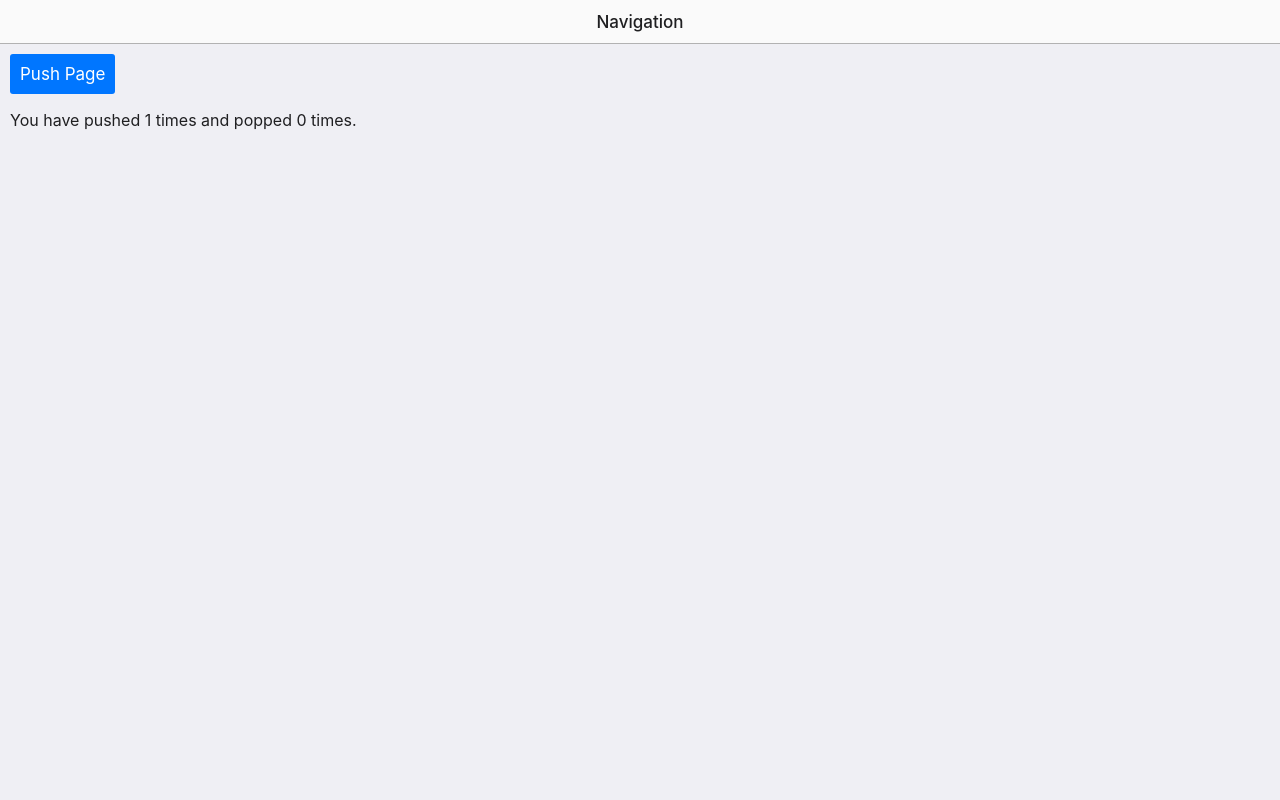
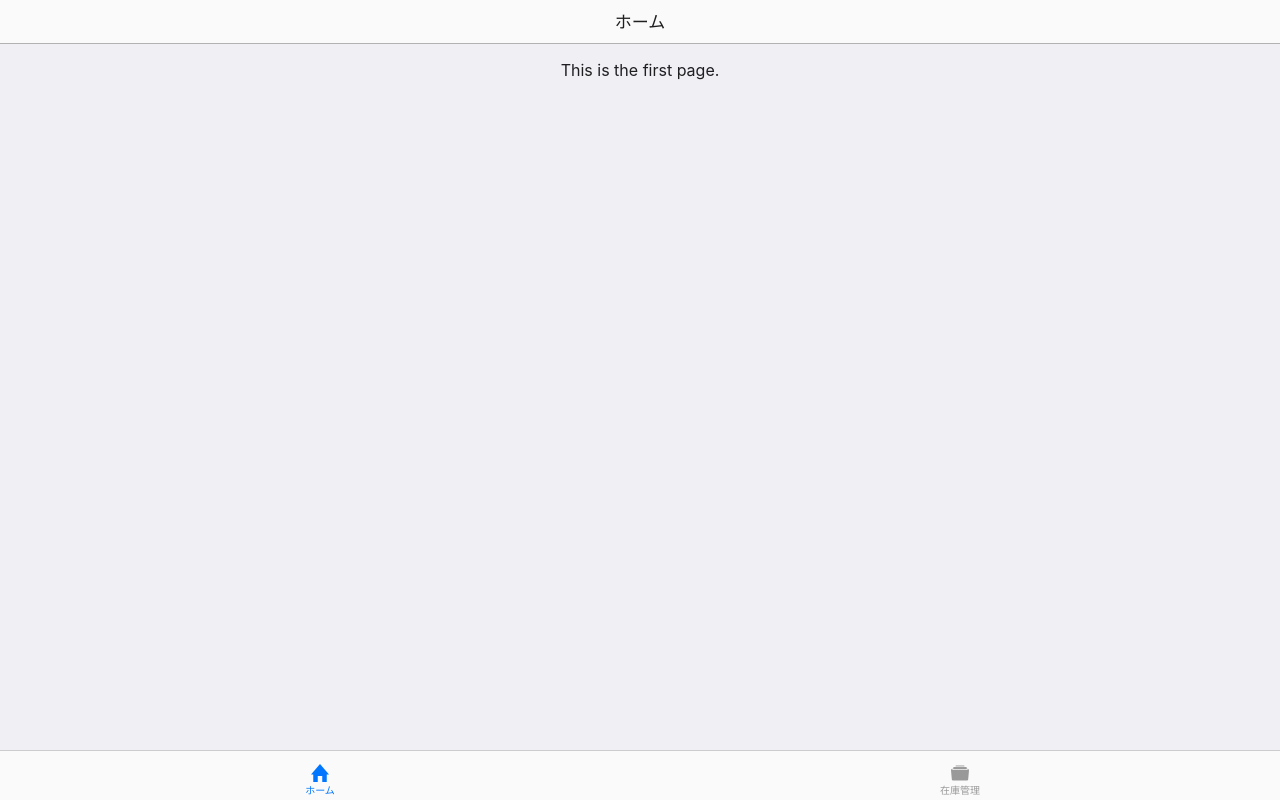
Before and after one commit to bennie-a/chris, a website: page www/index.html in a window 1280 px wide. Drawn offline with Linux system fonts and the light colour scheme; files whose address does not match are found by name.

Commit message:
タブ機能を追加。

```diff
--- a/www/index.html
+++ b/www/index.html
@@ -28,6 +28,11 @@
       document.documentElement.setAttribute('onsflag-iphonex-portrait', '');
       document.documentElement.setAttribute('onsflag-iphonex-landscape', '');
     }
+
+    document.addEventListener('prechange', function(event) {
+      document.querySelector('ons-toolbar .center')
+        .innerHTML = event.tabItem.getAttribute('label');
+    });
   </script>
 </head>
 <body>
@@ -42,20 +47,32 @@
   <ons-template id="page.html">
     <ons-page>
       <ons-toolbar>
-        <div class="left">
-          <ons-back-button>Back</ons-back-button>
-        </div>
-        <div class="center">Navigation</div>
+        <div class="center">ホーム</div>
       </ons-toolbar>
 
       <section style="padding: 10px">
-        <ons-button ng-click="navi.pushPage('page.html')">
-          Push Page
-        </ons-button>
-
-        <p>
-          You have pushed {{ app.pushes }} times and popped {{ app.pops }} times.
-        </p>
+        <ons-page>
+          <ons-tabbar swipeable>
+            <ons-tab page="tab1.html" label="ホーム" icon="ion-home, material:md-home" active>
+            </ons-tab>
+            <ons-tab page="tab2.html" label="在庫管理" icon="ion-filing">
+            </ons-tab>
+          </ons-tabbar>
+        </ons-page>
+        <template id="tab1.html">
+          <ons-page id="Tab1">
+            <p style="text-align: center;">
+              This is the first page.
+            </p>
+          </ons-page>
+        </template>
+        <template id="tab2.html">
+          <ons-page id="Tab2">
+            <p style="text-align: center;">
+              This is the second page.
+            </p>
+          </ons-page>
+        </template>
       </section>
     </ons-page>
   </ons-template>
```
